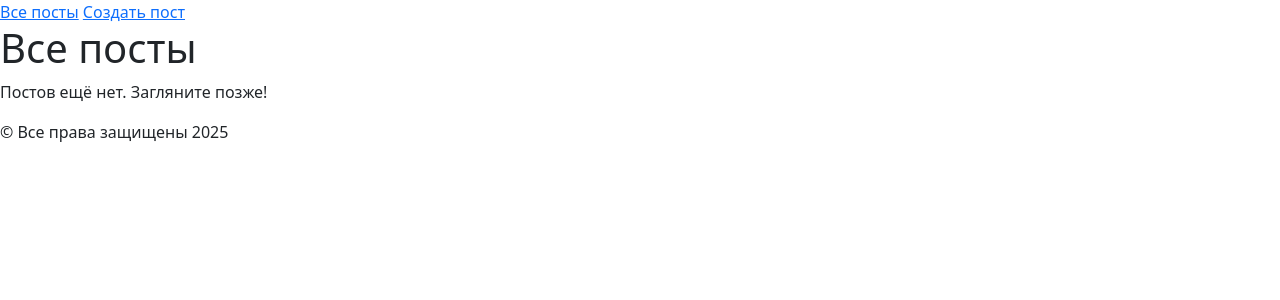
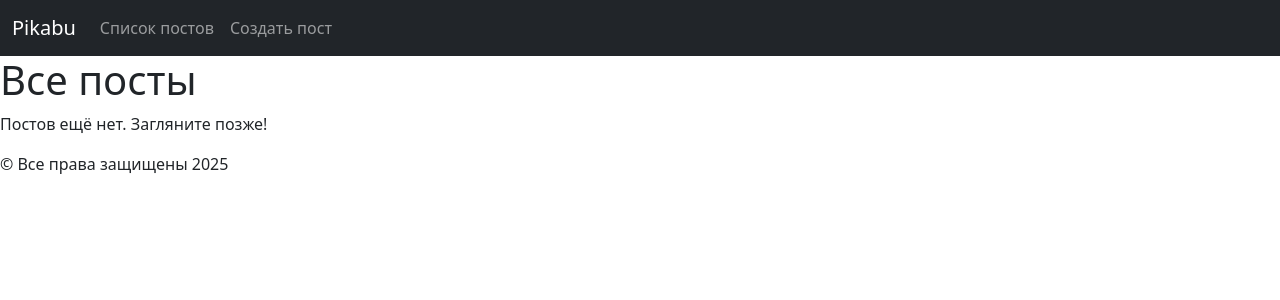
Before and after one commit to Bloedrenn/Pikabu-E-python526, a Django app: page /posts/ in a window 1280 px wide. Shown: the top 300 px of the page. Run offline with Django 5.2, Linux system fonts and the light colour scheme; data that the repository does not hold is empty; some libraries are stand-ins or nearby versions.

Commit message:
style(header): Добавил навигационное меню из BS

```diff
--- a/templates/base.html
+++ b/templates/base.html
@@ -15,9 +15,24 @@
   </head>
   <body>
     <header>
-      <nav>
-        <a href="{% url "post_list" %}">Все посты</a>
-        <a href="{% url "new_post" %}">Создать пост</a>
+      <nav class="navbar navbar-expand-sm bg-dark" data-bs-theme="dark">
+        <div class="container-fluid">
+          <a class="navbar-brand" href="#">Pikabu</a>
+          <button class="navbar-toggler" type="button" data-bs-toggle="collapse" data-bs-target="#navbarNav"
+            aria-controls="navbarNav" aria-expanded="false" aria-label="Toggle navigation">
+            <span class="navbar-toggler-icon"></span>
+          </button>
+          <div class="collapse navbar-collapse" id="navbarNav">
+            <ul class="navbar-nav">
+              <li class="nav-item">
+                <a class="nav-link" aria-current="page" href="{% url 'post_list' %}">Список постов</a>
+              </li>
+              <li class="nav-item">
+                <a class="nav-link" aria-current="page" href="{% url 'new_post' %}">Создать пост</a>
+              </li>
+            </ul>
+          </div>
+        </div>
       </nav>
     </header>
     <main>{% block page_content %}{% endblock page_content %}</main>
```
